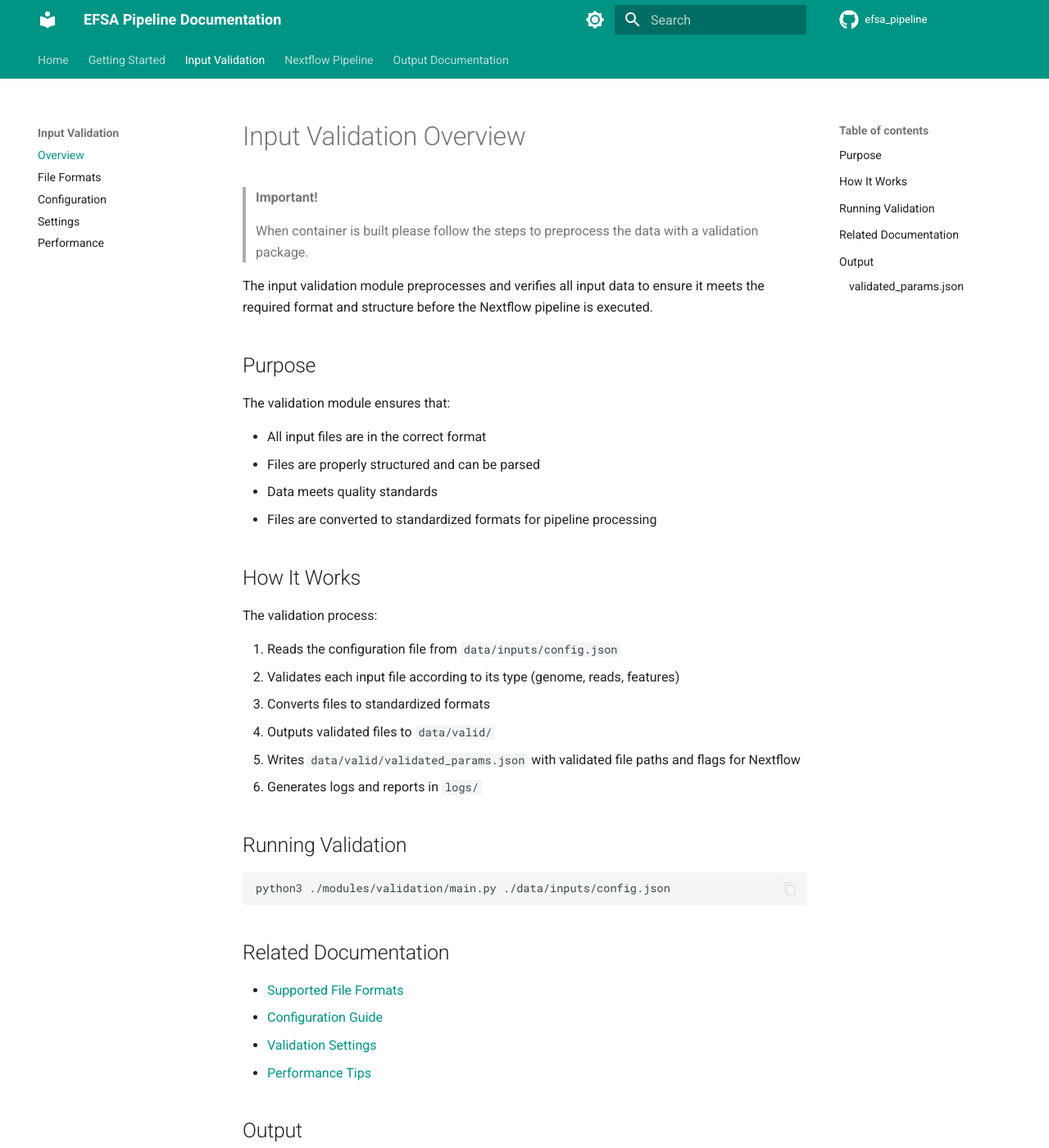
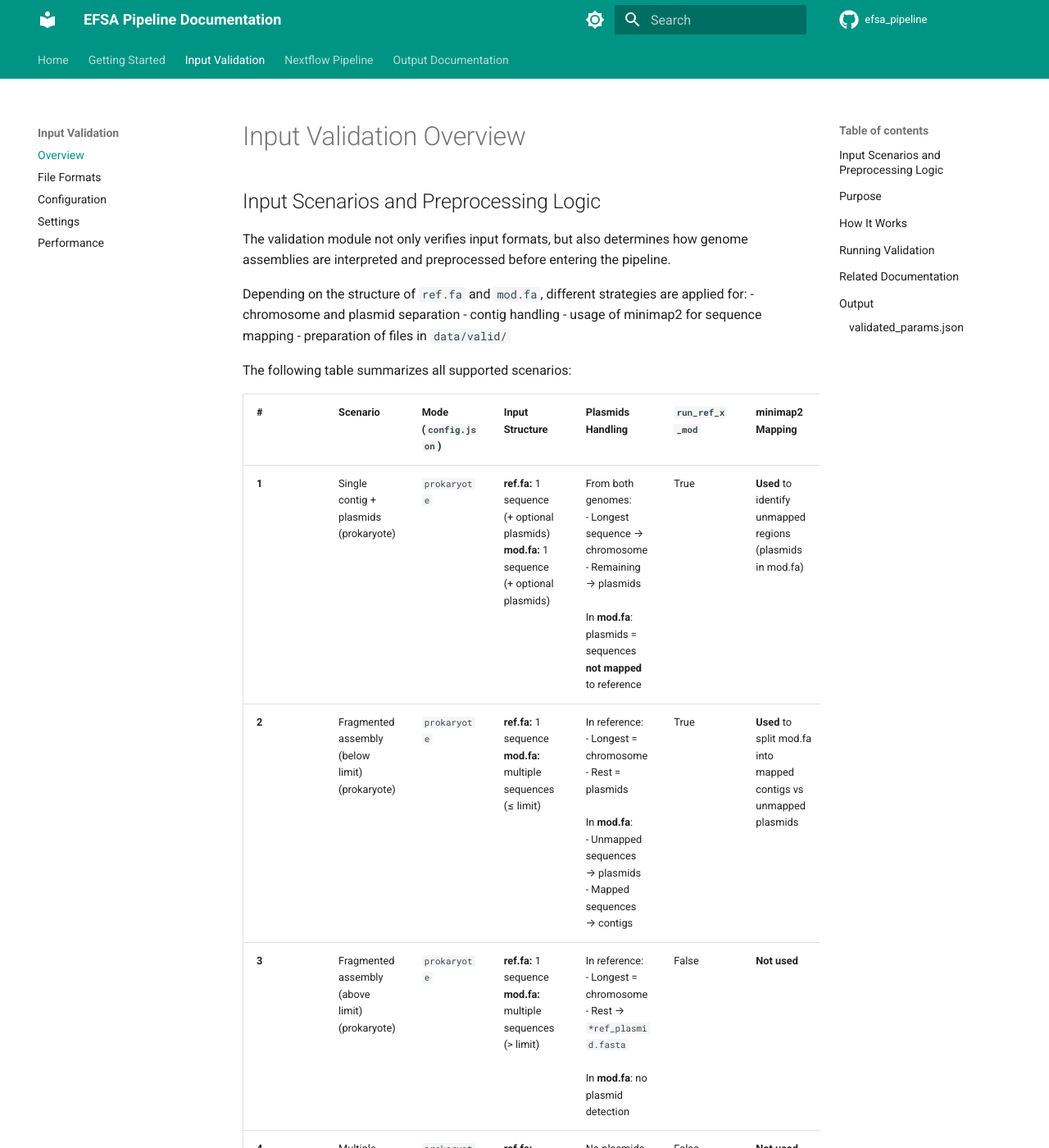
Before and after one commit to denisHanch/efsa_pipeline, an MkDocs documentation site: the page built from docs/validation/OVERVIEW.md, in a window 1280 px wide and 1400 px high. Shown: the whole window at 82% size. Built offline with MkDocs 1.6.1 and Material for MkDocs 9.7.7, drawn with Linux system fonts in a browser that asks for light colours; comment, search, counter and statistics services are not loaded; some of the changed text lies outside the part shown.

Commit message:
EFSA-204: adding table

```diff
--- a/docs/validation/OVERVIEW.md
+++ b/docs/validation/OVERVIEW.md
@@ -1,4 +1,26 @@
 # Input Validation Overview
+
+
+## Input Scenarios and Preprocessing Logic
+
+The validation module not only verifies input formats, but also determines how genome assemblies are interpreted and preprocessed before entering the pipeline.
+
+Depending on the structure of `ref.fa` and `mod.fa`, different strategies are applied for:
+- chromosome and plasmid separation
+- contig handling
+- usage of minimap2 for sequence mapping
+- preparation of files in `data/valid/`
+
+The following table summarizes all supported scenarios:
+
+| #     | Scenario                                                  | Mode (`config.json`)       | Input Structure                                                                                | Plasmids Handling                                                                                                                                               | `run_ref_x_mod` | **minimap2 Mapping**                                              | mod.fa Processing                                                                                          | Modules Run          | Output in `data/valid/`                                                      |
+| ----- | --------------------------------------------------------- | -------------------------- | ---------------------------------------------------------------------------------------------- | --------------------------------------------------------------------------------------------------------------------------------------------------------------- | --------------- | ----------------------------------------------------------------- | ---------------------------------------------------------------------------------------------------------- | -------------------- | ---------------------------------------------------------------------------- |
+| **1** | Single contig + plasmids (prokaryote)                     | `prokaryote`               | **ref.fa:** 1 sequence (+ optional plasmids) <br> **mod.fa:** 1 sequence (+ optional plasmids) | From both genomes: <br> - Longest sequence → chromosome <br> - Remaining → plasmids <br><br> In **mod.fa**: plasmids = sequences **not mapped** to reference    | True            | **Used** to identify unmapped regions (plasmids in mod.fa)        | Reduced to **1 contig** (chromosome only)                                                                  | All modules          | `ref.fa`, `mod.fa` (1 contig) <br> `*_contig_0.fasta` <br> `*_plasmid.fasta` |
+| **2** | Fragmented assembly (below limit) (prokaryote)            | `prokaryote`               | **ref.fa:** 1 sequence <br> **mod.fa:** multiple sequences (≤ limit)                           | In reference: <br> - Longest = chromosome <br> - Rest = plasmids <br><br> In **mod.fa**: <br> - Unmapped sequences → plasmids <br> - Mapped sequences → contigs | True            | **Used** to split mod.fa into mapped contigs vs unmapped plasmids | - Split into individual contigs (`*_contig.fasta`) <br> - `mod.fa` becomes multifasta **without plasmids** | All modules          | `ref.fa`, `mod.fa` + contig set <br> `*_contig.fasta` <br> `*_plasmid.fasta` |
+| **3** | Fragmented assembly (above limit) (prokaryote)            | `prokaryote`               | **ref.fa:** 1 sequence <br> **mod.fa:** multiple sequences (> limit)                           | In reference: <br> - Longest = chromosome <br> - Rest → `*ref_plasmid.fasta` <br><br> In **mod.fa**: no plasmid detection                                       | False           | **Not used**                                                      | No processing (mod.fa copied as-is)                                                                        | Mapping-only modules | `ref.fa`, `mod.fa` (copied) <br> `*_plasmid.fasta`                           |
+| **4** | Multiple sequences in reference (prokaryote or eukaryote) | `prokaryote` / `eukaryote` | **ref.fa:** multiple sequences (non-plasmid) <br> **mod.fa:** one or more sequences            | No plasmids considered                                                                                                                                          | False           | **Not used**                                                      | No processing (files copied as-is)                                                                         | Mapping-only modules | `ref.fa`, `mod.fa` (copied)                                                  |
+
+
 
 > **Important!**
 >
```
Also changed, not shown: README.md (+21 -0 lines).
